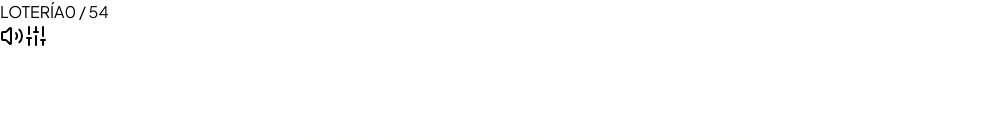
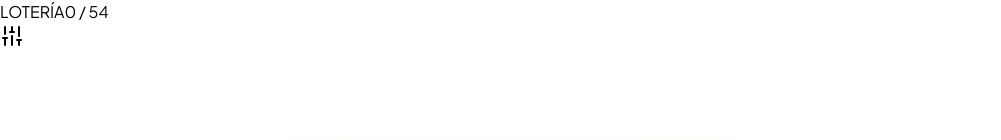
Before and after one commit to BrizueIa/custom-loteria, a React (Vite) app: page / in a window 1280 px wide. Shown: the top 140 px of the page, without its empty margins (0-1001 px from the left). Built offline with nearby package versions, Linux system fonts and the light colour scheme; a web font is replaced by a local one.

Commit message:
refactor: leave only settings in game top bar, move mute button into settings modal

```diff
--- a/src/components/CantadorView.tsx
+++ b/src/components/CantadorView.tsx
@@ -489,20 +489,7 @@ export const CantadorView: React.FC<CantadorViewProps> = ({
           </span>
         </div>
 
-        {/* Acciones superiores (Únicamente Silencio y Ajustes) */}
-        <div className="flex items-center gap-2">
-          <button
-            onClick={() => setIsMuted(!isMuted)}
-            className={`p-2 rounded-xl transition-colors border shadow-2xs cursor-pointer ${
-              isMuted
-                ? 'text-rose-600 bg-rose-100/80 border-rose-300'
-                : 'text-[#5C381E] bg-[#EFE3D3] hover:bg-[#E5D5C0] border-[#DFC7B0]'
-            }`}
-            title={isMuted ? 'Sonido silenciado' : 'Silenciar'}
-          >
-            {isMuted ? <VolumeX className="w-4 h-4" /> : <Volume2 className="w-4 h-4" />}
-          </button>
-
+        {/* Acción superior: únicamente Ajustes */}
         <button
           onClick={() => setShowSettingsModal(true)}
           className="p-2 rounded-xl text-[#5C381E] bg-[#EFE3D3] hover:bg-[#E5D5C0] border border-[#DFC7B0] shadow-2xs transition-colors cursor-pointer"
@@ -510,7 +497,6 @@ export const CantadorView: React.FC<CantadorViewProps> = ({
         >
           <Sliders className="w-4 h-4" />
         </button>
-        </div>
       </div>
 
       {/* 2. ESCENARIO CENTRAL (Carta Principal) */}
@@ -720,12 +706,27 @@ export const CantadorView: React.FC<CantadorViewProps> = ({
               <h3 className="font-serif font-black text-lg text-stone-900 tracking-tight">
                 {t('settings_title')}
               </h3>
+              <div className="flex items-center gap-2">
+                <button
+                  type="button"
+                  onClick={() => setIsMuted(!isMuted)}
+                  className={`flex items-center gap-1.5 px-2.5 py-1 rounded-xl text-xs font-bold border transition-colors cursor-pointer ${
+                    isMuted
+                      ? 'text-rose-700 bg-rose-50 border-rose-200'
+                      : 'text-stone-700 bg-stone-100 hover:bg-stone-200 border-stone-200'
+                  }`}
+                  title={isMuted ? 'Activar sonido' : 'Silenciar'}
+                >
+                  {isMuted ? <VolumeX className="w-3.5 h-3.5 text-rose-600" /> : <Volume2 className="w-3.5 h-3.5 text-stone-600" />}
+                  <span>{isMuted ? (language === 'en' ? 'Muted' : 'Silenciado') : (language === 'en' ? 'Mute' : 'Silenciar')}</span>
+                </button>
                 <button
                   onClick={() => setShowSettingsModal(false)}
-                className="p-1 rounded-full text-stone-400 hover:text-stone-800 hover:bg-stone-100"
+                  className="p-1 rounded-full text-stone-400 hover:text-stone-800 hover:bg-stone-100 cursor-pointer"
                 >
                   <X className="w-5 h-5" />
                 </button>
+              </div>
             </div>
 
             {/* Selector de Idioma (Español / English) */}
```
Lines whose indentation alone changed are shown as unchanged.
